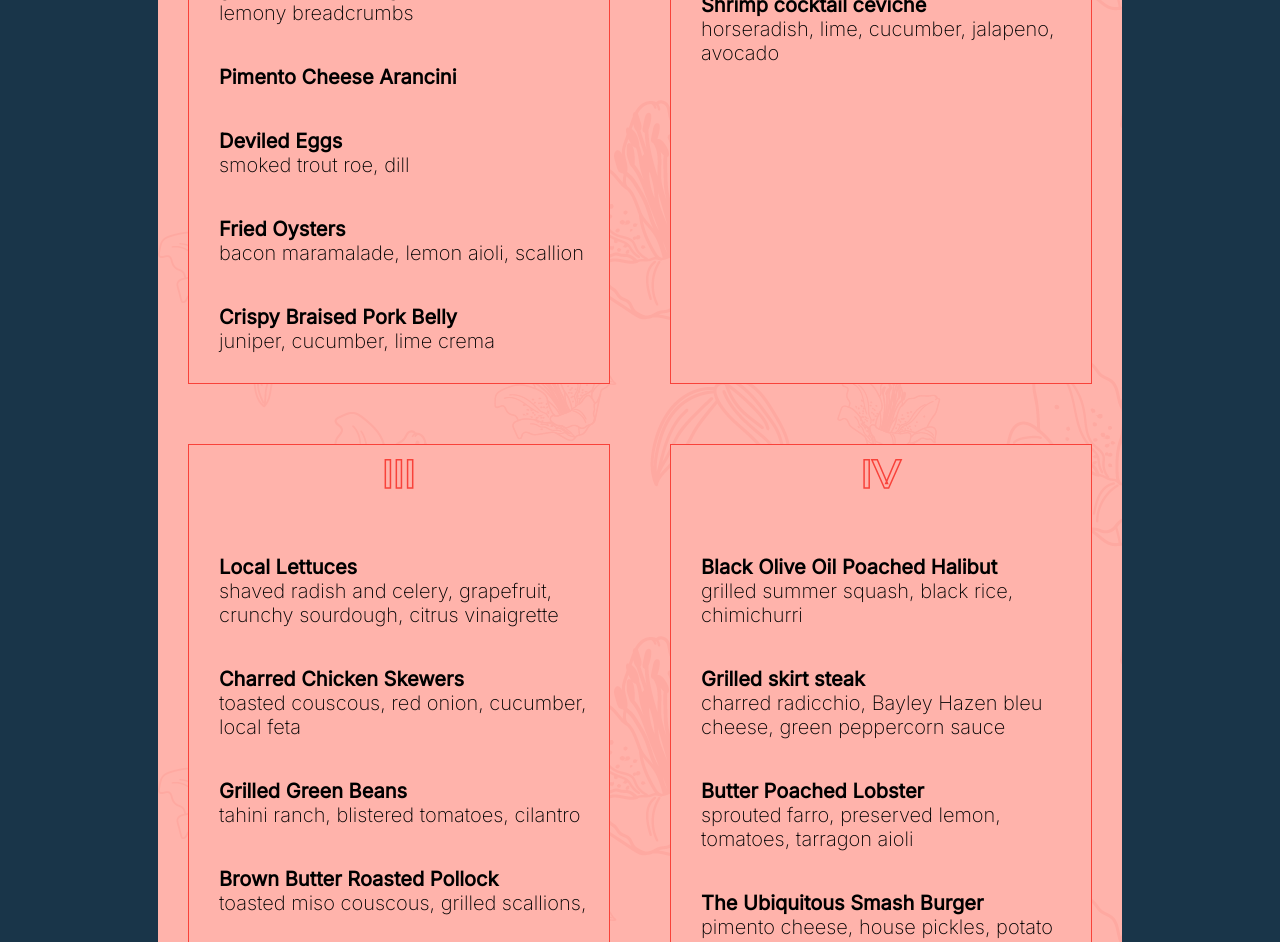
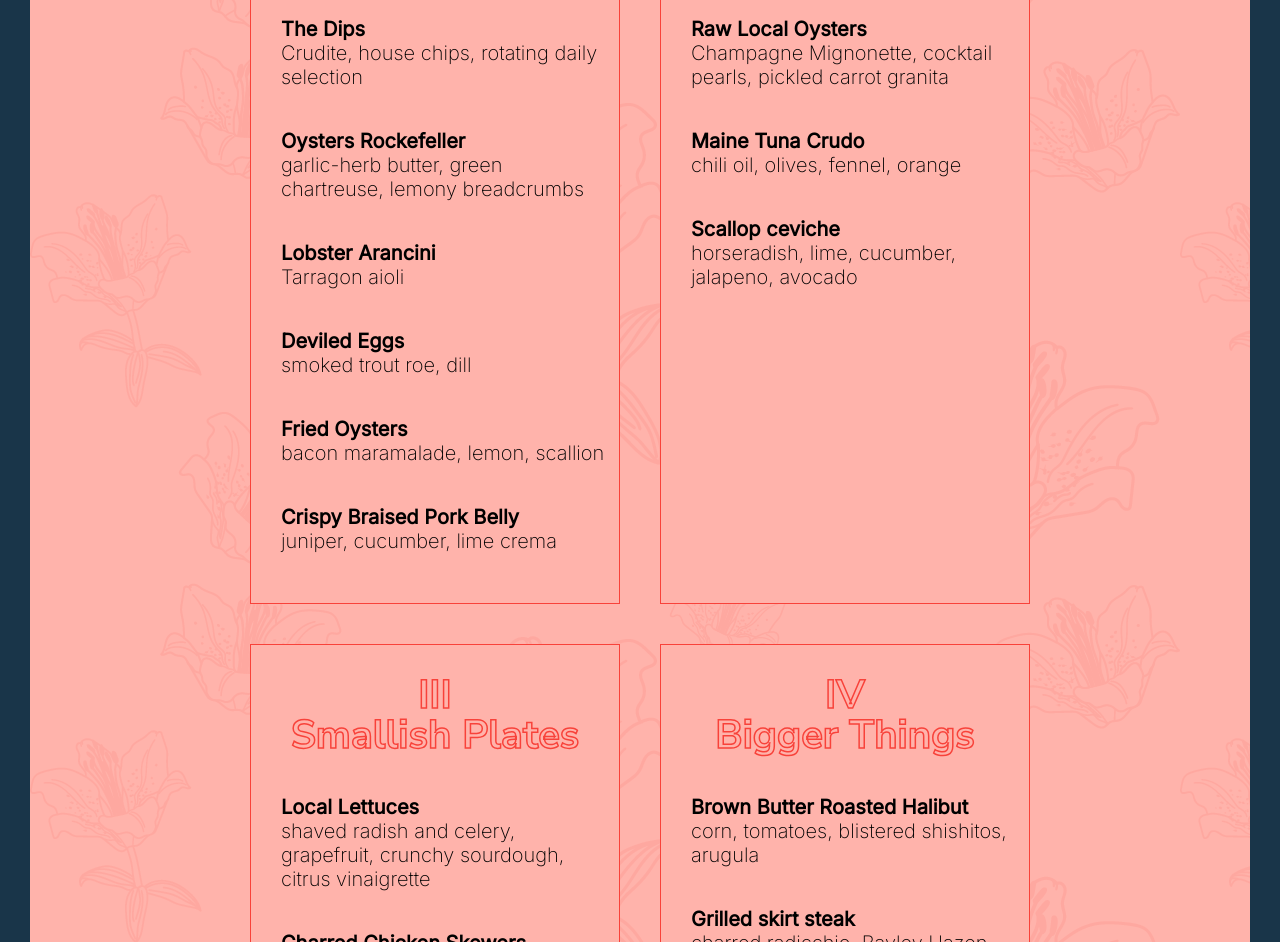
Before and after one commit to thejefwright/black-heart-food-group, a Gatsby site: page /firstDraft in a window 1280 px wide. Shown: the part 534-1476 px from the top of the page. Built offline with nearby package versions, Linux system fonts and the light colour scheme; Gatsby itself is replaced by a stand-in of ours.

Commit message:
editing margin and menu items.

```diff
--- a/src/components/Layout.js
+++ b/src/components/Layout.js
@@ -57,7 +57,7 @@ hr {
 `;
 const InnerStyles = styled.div`
   margin: 0 auto;
-  width: 80%;
+  width: 100%;
   padding: 3rem;
 
   @media (max-width: 800px) {
--- a/src/pages/crownJewelFirstDraft.mdx
+++ b/src/pages/crownJewelFirstDraft.mdx
@@ -78,3 +78,10 @@ import styled from 'styled-components';
 - **Steak Tartare**, traditional flavors, egg yolk sauce, caviar, rye crisps
 - **Broccolini**, miso-lemon dressing, roasted garlic, parmesan
 - **Pan Seared scallops**, Maine potato rosti, green goddess
+
+## flavors
+
+- Dijon Mustard
+- Brown Butter
+- Preserved Lemon
+- Grilled Scallion
--- a/src/pages/firstDraft.js
+++ b/src/pages/firstDraft.js
@@ -1,6 +1,6 @@
 import * as React from 'react';
 import styled from 'styled-components';
-import background from '../images/CJ_PrimaryOutlineRGB-16.png';
+import background from '../images/CJ_PrimaryOutlineRGB-02.png';
 import flowers from '../images/CJ_flowers_web_04.png';
 import '@fontsource/nunito-sans/700.css';
 import '@fontsource/nunito-sans/300.css';
@@ -14,7 +14,7 @@ const MenuStyles = styled.div`
 
   .header {
     background: #f8423a;
-    height: 18rem;
+    height: 25rem;
     padding: 4rem;
     background-image: url(${background});
     background-position: center;
@@ -28,12 +28,13 @@ const MenuStyles = styled.div`
     /* font-family: 'Nunito Sans'; */
     background: #ffb3ab;
     border: 1px solid #f8423a;
-    margin: 3em;
-    padding: 1em;
+    margin: 2rem;
+    padding: 3rem 1rem;
   }
   .wrapper {
     display: grid;
     grid-template-columns: repeat(2, 1fr);
+    margin: 10rem 20rem;
   }
   .section_header {
     font-family: 'Nunito Sans';
@@ -43,13 +44,15 @@ const MenuStyles = styled.div`
     text-align: center;
     color: #ffb3ab;
     font-size: 4rem;
-    margin-bottom: 1em;
+    margin-bottom: 2rem;
   }
+
   .menu_items {
     list-style: none;
   }
   li {
     padding: 2rem 0;
+    font-size: 2rem;
   }
   .title {
     font-weight: 700;
@@ -67,13 +70,16 @@ export default function firstDraft() {
       <header className="header"></header>
       <div className="wrapper">
         <section>
-          <p className="section_header">I</p>
+          <p className="section_header">
+            I<br />
+            Snacks
+          </p>
+
           <ul className="menu_items">
             <li>
-              <span className="title">Dips with Crudite and chips</span>
+              <span className="title">The Dips</span>
               <br />
-              daily selection - French Onion Dip - Charred Eggplant and lemon
-              spread - Pimento Cheese - green goddess
+              Crudite, house chips, rotating daily selection
             </li>
             <li>
               <span className="title">Oysters Rockefeller</span>
@@ -81,8 +87,9 @@ export default function firstDraft() {
               garlic-herb butter, green chartreuse, lemony breadcrumbs
             </li>
             <li>
-              <span className="title">Pimento Cheese Arancini</span>
+              <span className="title">Lobster Arancini</span>
               <br />
+              Tarragon aioli
             </li>
             <li>
               <span className="title">Deviled Eggs</span>
@@ -92,7 +99,7 @@ export default function firstDraft() {
             <li>
               <span className="title">Fried Oysters</span>
               <br />
-              bacon maramalade, lemon aioli, scallion
+              bacon maramalade, lemon, scallion
             </li>
             <li>
               <span className="title">Crispy Braised Pork Belly</span>
@@ -102,28 +109,36 @@ export default function firstDraft() {
           </ul>
         </section>
         <section>
-          <p className="section_header">II</p>
+          <p className="section_header">
+            II
+            <br />
+            Cold & Raw
+          </p>
 
           <ul className="menu_items">
             <li>
               <span className="title">Raw Local Oysters</span>
               <br />
-              Champagne Mignonette, cocktail pearls
+              Champagne Mignonette, cocktail pearls, pickled carrot granita
             </li>
             <li>
-              <span className="title">Maine tuna or scallop crudo</span>
+              <span className="title">Maine Tuna Crudo</span>
               <br />
-              chili oil, smoked olives, fennel
+              chili oil, olives, fennel, orange
             </li>
             <li>
-              <span className="title">Shrimp cocktail ceviche</span>
+              <span className="title">Scallop ceviche</span>
               <br />
               horseradish, lime, cucumber, jalapeno, avocado
             </li>
           </ul>
         </section>
         <section>
-          <p className="section_header">III</p>
+          <p className="section_header">
+            III
+            <br />
+            Smallish Plates
+          </p>
           <ul className="menu_items">
             <li>
               <span className="title">Local Lettuces</span>
@@ -134,32 +149,31 @@ export default function firstDraft() {
             <li>
               <span className="title">Charred Chicken Skewers</span>
               <br />
-              toasted couscous, red onion, cucumber, local feta
+              toasted miso couscous, red onion, cucumber, tandoori yogurt
             </li>
             <li>
               <span className="title">Grilled Green Beans</span>
               <br />
-              tahini ranch, blistered tomatoes, cilantro
-            </li>
-            <li>
-              <span className="title">Brown Butter Roasted Pollock</span>
-              <br />
-              toasted miso couscous, grilled scallions,
+              tahini ranch, blistered tomatoes, cilantro, crispy garlic
             </li>
             <li>
               <span className="title">Pan Seared scallops</span>
               <br />
-              corn, tomatoes, blistered shishitos, arugula,
+              grilled summer squash, black rice, chimichurri
             </li>
           </ul>
         </section>
         <section>
-          <p className="section_header">IV</p>
+          <p className="section_header">
+            IV
+            <br />
+            Bigger Things
+          </p>
           <ul className="menu_items">
             <li>
-              <span className="title">Black Olive Oil Poached Halibut</span>
+              <span className="title">Brown Butter Roasted Halibut</span>
               <br />
-              grilled summer squash, black rice, chimichurri
+              corn, tomatoes, blistered shishitos, arugula
             </li>
             <li>
               <span className="title">Grilled skirt steak</span>
@@ -170,7 +184,7 @@ export default function firstDraft() {
             <li>
               <span className="title">Butter Poached Lobster</span>
               <br />
-              sprouted farro, preserved lemon, tomatoes, tarragon aioli
+              sprouted farro, preserved lemon, tomatoes, green goddess dressing
             </li>
             <li>
               <span className="title">The Ubiquitous Smash Burger</span>
--- a/src/pages/index.js
+++ b/src/pages/index.js
@@ -46,7 +46,7 @@ export default function IndexPage() {
         <h2>I'm working on it</h2>
         <div className="wrapper">
           <Link to="/firstDraft" className="button">
-            CROWN JEWEL - V1.0
+            CLICK HERE
           </Link>
           {/* <Link to="/vinaigrette" className="button">I'm Melissa</Link>
         <Link to="/menu" className="button">I'm Erica</Link> */}
```
Also changed, not shown: src/images/CJ_PrimaryOutlineRGB-02.png (added).
